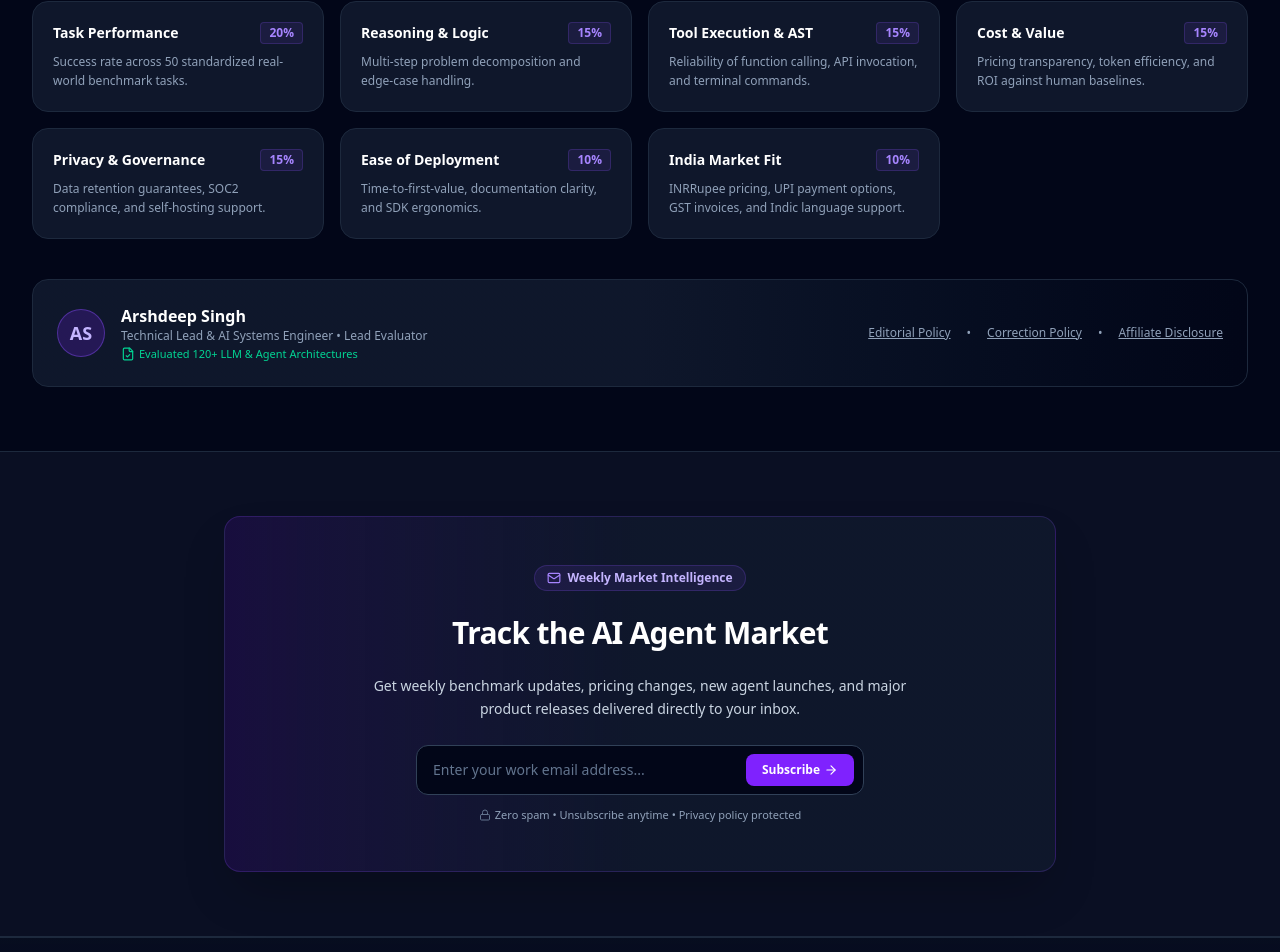
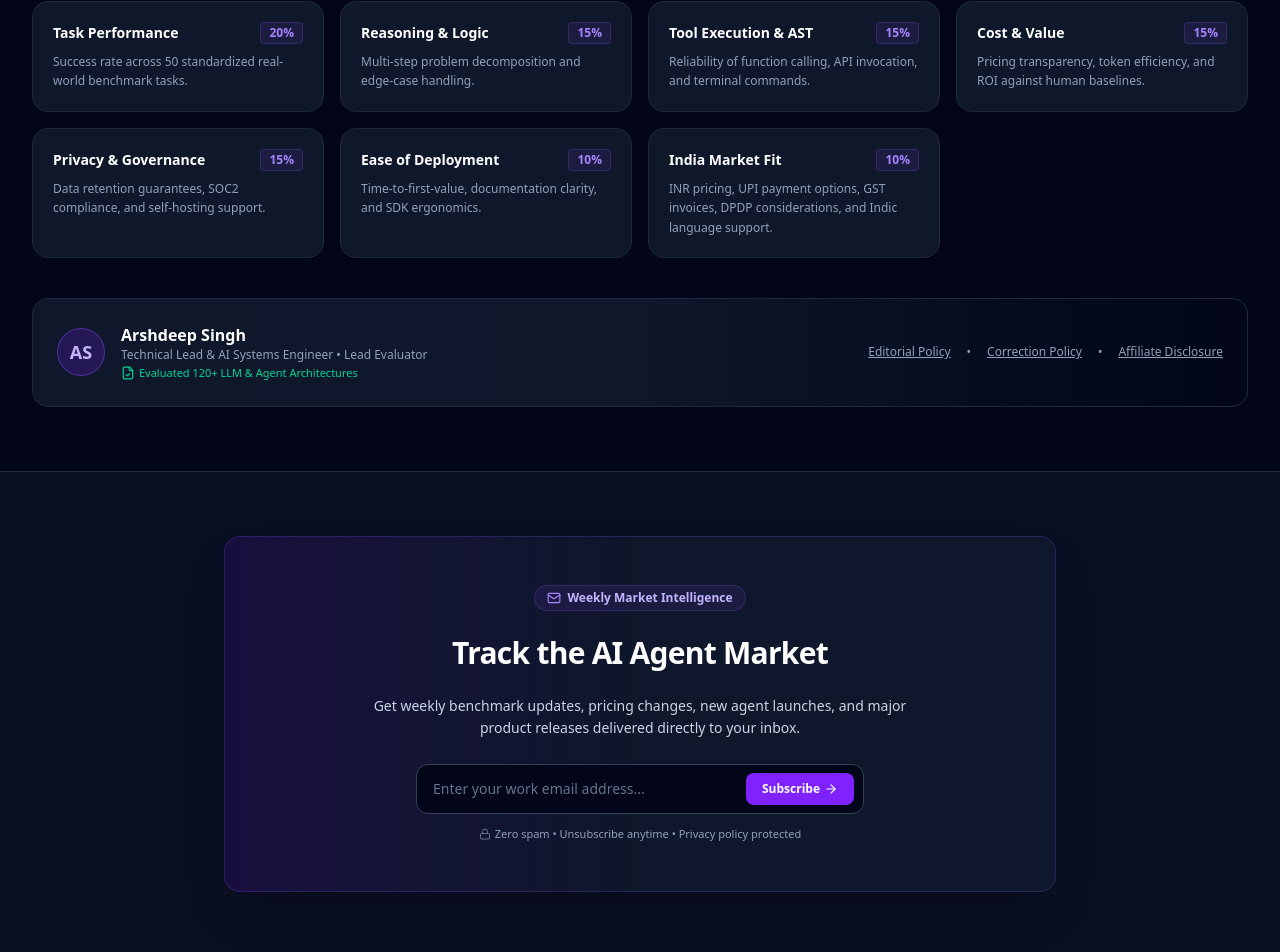
Before and after one commit to CodesbyFebin/best-ai-agent, a React (Vite) app: page /sitemap in a window 1280 px wide. Shown: the part 7568-8520 px from the top of the page. Built offline with nearby package versions, Linux system fonts and the light colour scheme.

Commit message:
fix: enable production SSR sitemap

```diff
--- a/src/data/site.ts
+++ b/src/data/site.ts
@@ -53,6 +53,6 @@ export const siteConfig = {
     { name: "Cost & Value", weight: "15%", description: "Pricing transparency, token efficiency, and ROI against human baselines." },
     { name: "Privacy & Governance", weight: "15%", description: "Data retention guarantees, SOC2 compliance, and self-hosting support." },
     { name: "Ease of Deployment", weight: "10%", description: "Time-to-first-value, documentation clarity, and SDK ergonomics." },
-    { name: "India Market Fit", weight: "10%", description: "INRRupee pricing, UPI payment options, GST invoices, and Indic language support." }
+    { name: "India Market Fit", weight: "10%", description: "INR pricing, UPI payment options, GST invoices, DPDP considerations, and Indic language support." }
   ]
 };
```
